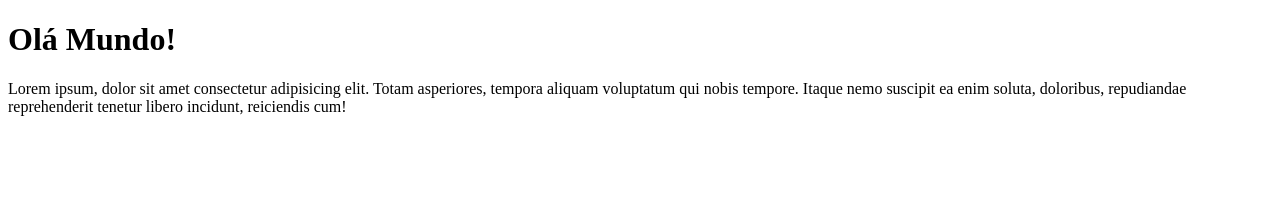
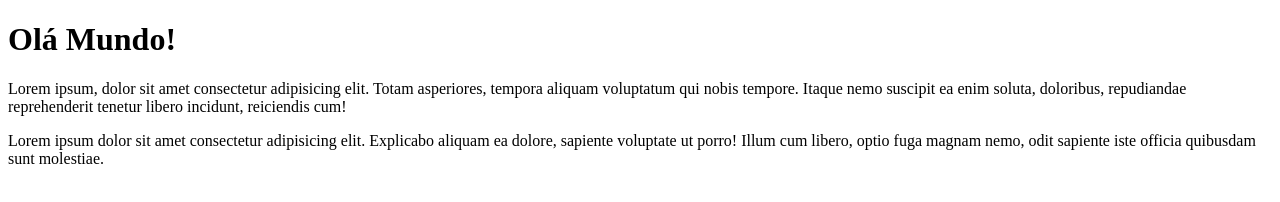
Before and after one commit to PauloCampos97/Ola-Mundo, a plain HTML site: page index.html in a window 1280 px wide. Drawn offline with Linux system fonts and the light colour scheme.

Commit message:
mudança no index.html
adicionei novo paragrafo

```diff
--- a/index.html
+++ b/index.html
@@ -8,6 +8,7 @@
 <body>
     <h1>Olá Mundo!</h1>
     <p>Lorem ipsum, dolor sit amet consectetur adipisicing elit. Totam asperiores, tempora aliquam voluptatum qui nobis tempore. Itaque nemo suscipit ea enim soluta, doloribus, repudiandae reprehenderit tenetur libero incidunt, reiciendis cum!</p>
+    <p>Lorem ipsum dolor sit amet consectetur adipisicing elit. Explicabo aliquam ea dolore, sapiente voluptate ut porro! Illum cum libero, optio fuga magnam nemo, odit sapiente iste officia quibusdam sunt molestiae.</p>
 
 </body>
 </html>
```
